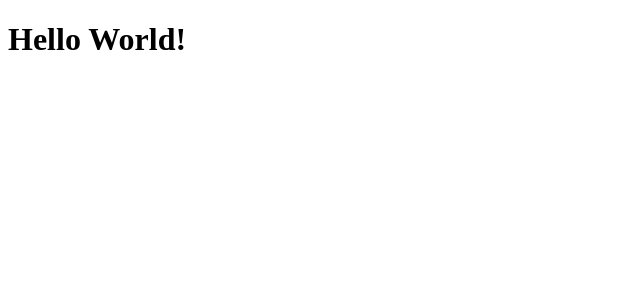
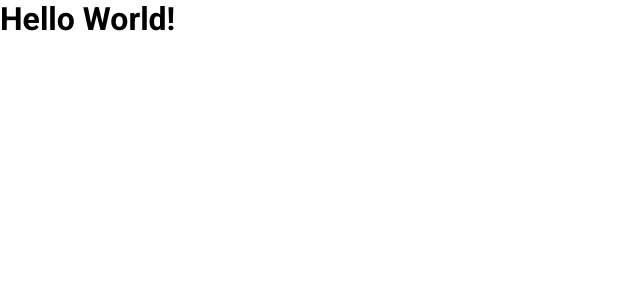
Before and after one commit to jfilipedias/discord-ui-clone, a React (Vite) app: page / in a window 1280 px wide. Shown: the top 300 px of the page, without its empty margins (0-640 px from the left). Built offline with nearby package versions, Linux system fonts and the light colour scheme.

Commit message:
Creates global style

```diff
--- a/index.html
+++ b/index.html
@@ -3,9 +3,9 @@
 
 <head>
   <meta charset="UTF-8" />
-  <link rel="icon" type="image/svg+xml" href="/src/favicon.svg" />
   <meta name="viewport" content="width=device-width, initial-scale=1.0" />
   <title>Discord UI Clone</title>
+  <link rel="stylesheet" href="https://fonts.googleapis.com/css2?family=Roboto:wght@300;400;500;700&display=swap">
 </head>
 
 <body>
--- a/src/App.tsx
+++ b/src/App.tsx
@@ -1,7 +1,15 @@
 import React from "react";
 
+import GlobalStyles from "./styles/global";
+
 function App() {
-  return <h1>Hello World!</h1>;
+  return (
+    <>
+      <h1>Hello World!</h1>
+
+      <GlobalStyles />
+    </>
+  );
 }
 
 export default App;
--- /dev/null
+++ b/src/styles/global.ts
@@ -0,0 +1,42 @@
+import { createGlobalStyle } from "styled-components";
+
+export default createGlobalStyle`
+  * {
+    margin: 0;
+    padding: 0;
+    box-sizing: border-box;
+  }
+
+  html, body, #root {
+    height: 100%;
+  }
+
+  *, button, input {
+    border: 0;
+
+    font-family: "Roboto", sans-serif;
+  }
+
+  :root {
+    --primary: #36393f;
+    --secondary: #2f3136;
+    --tertiary: rgb(32,34,37);
+    --quaternary: #292b2f;
+    --quinary: #393d42;
+    --senary: #828386;
+
+    --white: #fff;
+    --gray: #8a8c90;
+    --chat-input: rgb(64,68,75);
+    --symbol: #74777a;
+
+    --notification: #f84a4b;
+    --discord: #6e86d6;
+    --mention-detail: #f9a839;
+    --mention-message: #413f3f;
+
+    --link: #5d80d6;
+
+    --rocketseat: #6633cc;
+  }
+`;
```
Also changed, not shown: tsconfig.json (+13 -3 lines).
